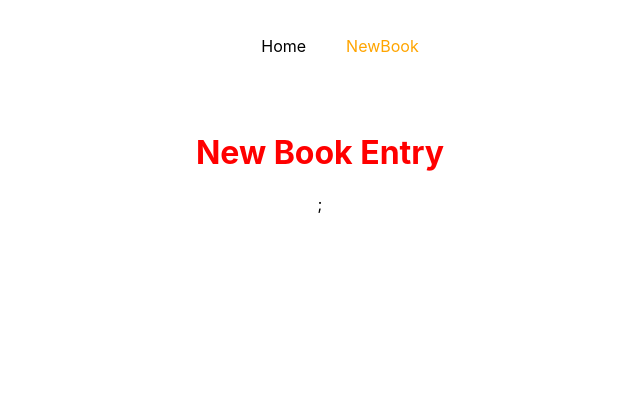
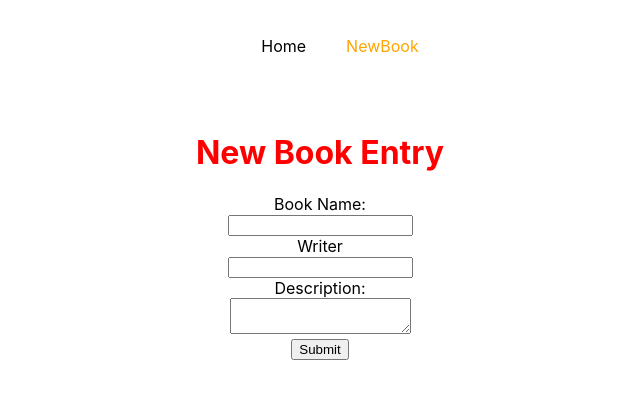
Before and after one commit to 19mddil/ReactJs, a React (Create React App) app in the folder hello-world/: page /new in a window 1280 px wide. Shown: the top 398 px of the page, without its empty margins (320-960 px from the left). Built offline with nearby package versions, Linux system fonts and the light colour scheme; the HTML template or start-up script is replaced by a standard one.

Commit message:
controlled form

```diff
--- a/hello-world/package.json
+++ b/hello-world/package.json
@@ -6,6 +6,7 @@
     "@testing-library/jest-dom": "^5.16.5",
     "@testing-library/react": "^13.4.0",
     "@testing-library/user-event": "^13.5.0",
+    "babel": "^6.23.0",
     "react": "^18.2.0",
     "react-dom": "^18.2.0",
     "react-router": "^6.4.2",
--- a/hello-world/src/components/representational/NewBook.js
+++ b/hello-world/src/components/representational/NewBook.js
@@ -1,13 +1,72 @@
-import React from "react";
+import React, { Component } from "react";
 import '../../stylesheets/newbook.css'
 
-const NewBook = props => {
-    console.log("here", props);
-    return (
-        <div className="NewBook" >
-            <h1>New Book Entry</h1>;
-        </div >
-    );
+class NewBook extends Component {
+    constructor(props) {
+        super(props);
+        this.state = {
+            bookName: "",
+            writer: "",
+            description: "",
+        }
+        this.handleInputChange = this.handleInputChange.bind(this);
+        this.handleSubmit = this.handleSubmit.bind(this);
+    }
+
+    handleSubmit = event => {
+        console.log(this.state);
+        event.preventDefault();
+    }
+
+    handleInputChange = event => {
+        const name = event.target.name;
+        const value = event.target.value;
+
+        this.setState({
+            [name]: value,
+        });
+
+        /*
+        if (name === "bookName") {
+            this.setState({
+                bookName: value,
+            })
+        }
+        if (name === "writer") {
+            this.setState({
+                writer: value,
+            })
+        }
+        if (name === "description") {
+            this.setState({
+                description: value,
+            })
+        }
+        */
+    }
+
+    render() {
+        return (
+            <div className="NewBook" >
+                <h1>New Book Entry</h1>
+                <form onSubmit={this.handleSubmit}>
+                    <label>Book Name:</label>
+                    <br />
+                    <input type="text" name="bookName" value={this.state.bookName} onChange={this.handleInputChange} />
+                    <br />
+                    <label>Writer</label>
+                    <br />
+                    <input type="text" name="writer" value={this.state.writer} onChange={this.handleInputChange} />
+                    <br />
+                    <label>Description:</label>
+                    <br />
+                    <textarea name="description" value={this.state.description} onChange={this.handleInputChange} />
+                    <br />
+                    <input type="submit" value="Submit" />
+                </form>
+            </div >
+        );
+    }
 }
 
 export default NewBook;
```
Also changed, not shown: 1 other file (tests, documents, lock files or other folders).
